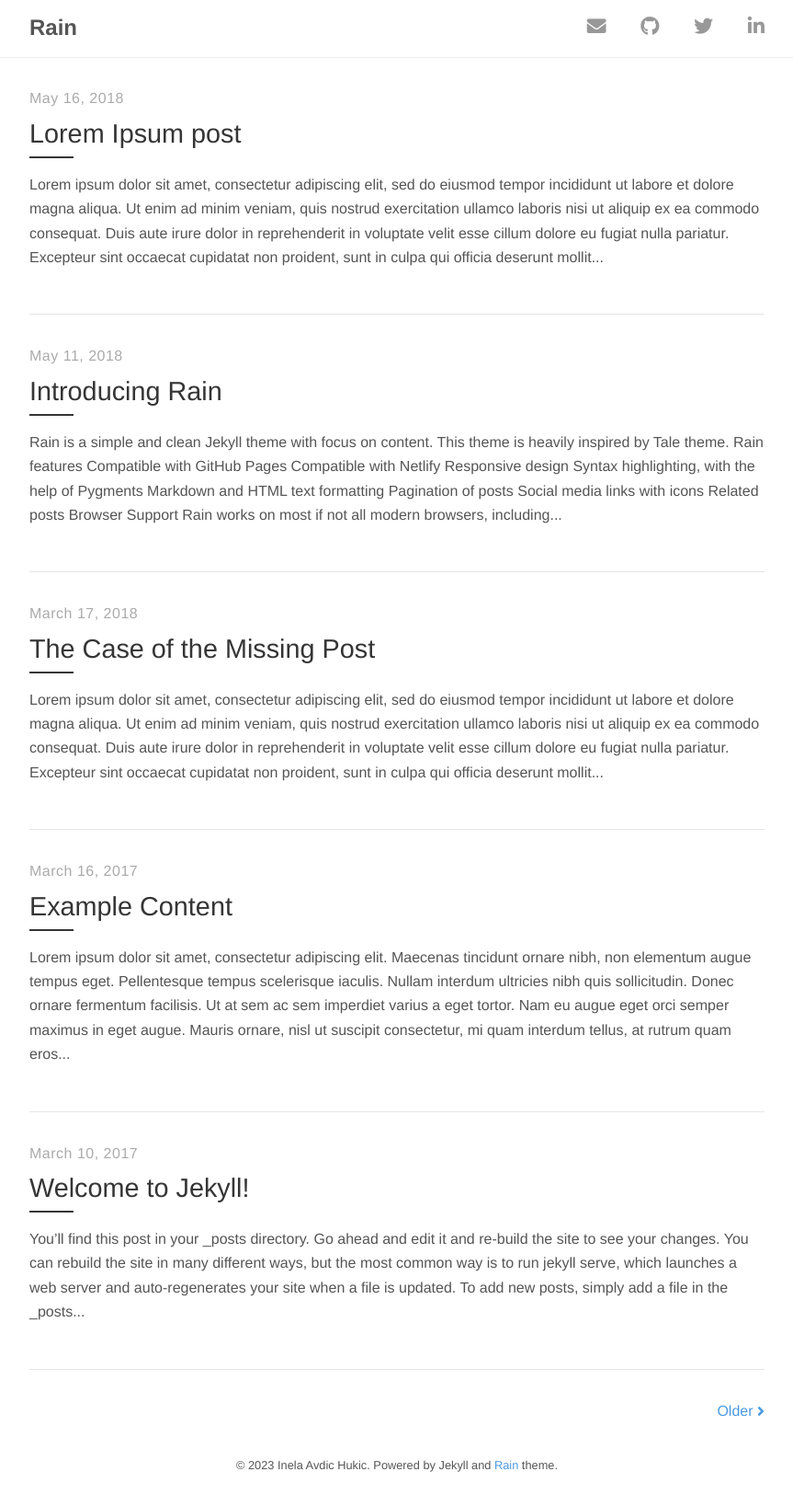
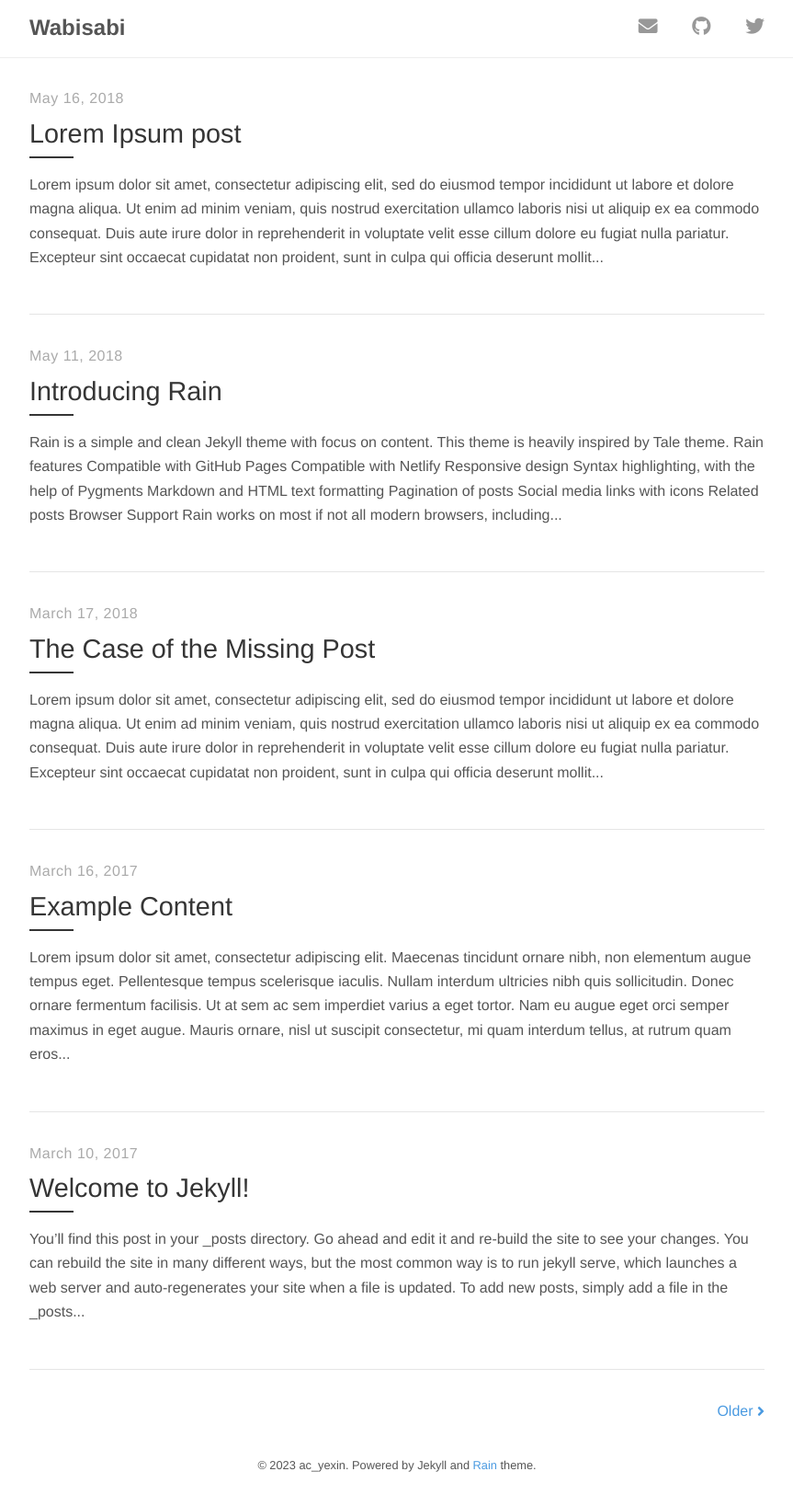
Before and after one commit to yemika/yemika.github.io, a Jekyll site: the page built from index.html, in a window 1280 px wide. Shown: the whole page at 92% size, without its empty margins (208-1071 px from the left). Built offline with Jekyll 4.4.1, drawn with Linux system fonts in a browser that asks for light colours; nearby versions of some CDN libraries; the list of posts is cut into pages by our own code.

Commit message:
modified config

```diff
--- a/_config.yml
+++ b/_config.yml
@@ -1,13 +1,13 @@
 # Site settings
-title:          Rain
-description:    "Rain is a simple and clean Jekyll theme with focus on content."
+title:          Wabisabi
+description:    "Test"
 url:            https://github.com/inelaah/rain
 
 # Author
 author:
-  name:         Inela Avdic Hukic
-  email:        inelaah@gmail.com
-  url:          https://inelaah.com
+  name:         ac_yexin
+  email:        yexinring@gmail.com
+  url:          https://yexinring.cn
 
 # Build settings
 markdown:       kramdown
@@ -34,7 +34,6 @@ related_posts_section:
 
 # Links to social media
 social:
-  email: inelaah@gmail.com
-  github: https://github.com/inelaah
+  email: yexinring@gmail.com
+  github: https://github.com
   twitter: https://twitter.com
-  linkedin: https://ba.linkedin.com/in/inela-avdic-hukic-322354131
```
Also changed, not shown: 2 other files.
